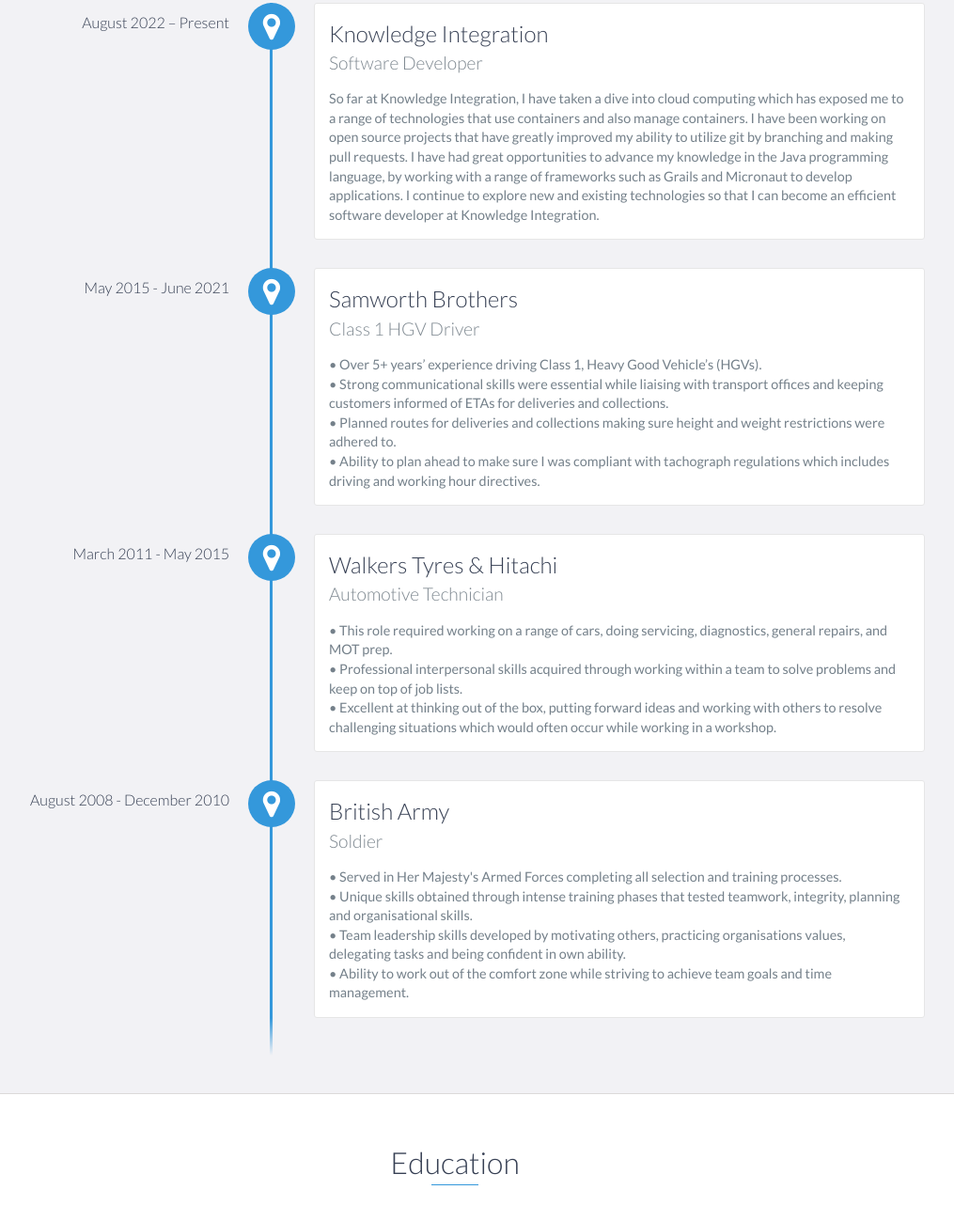
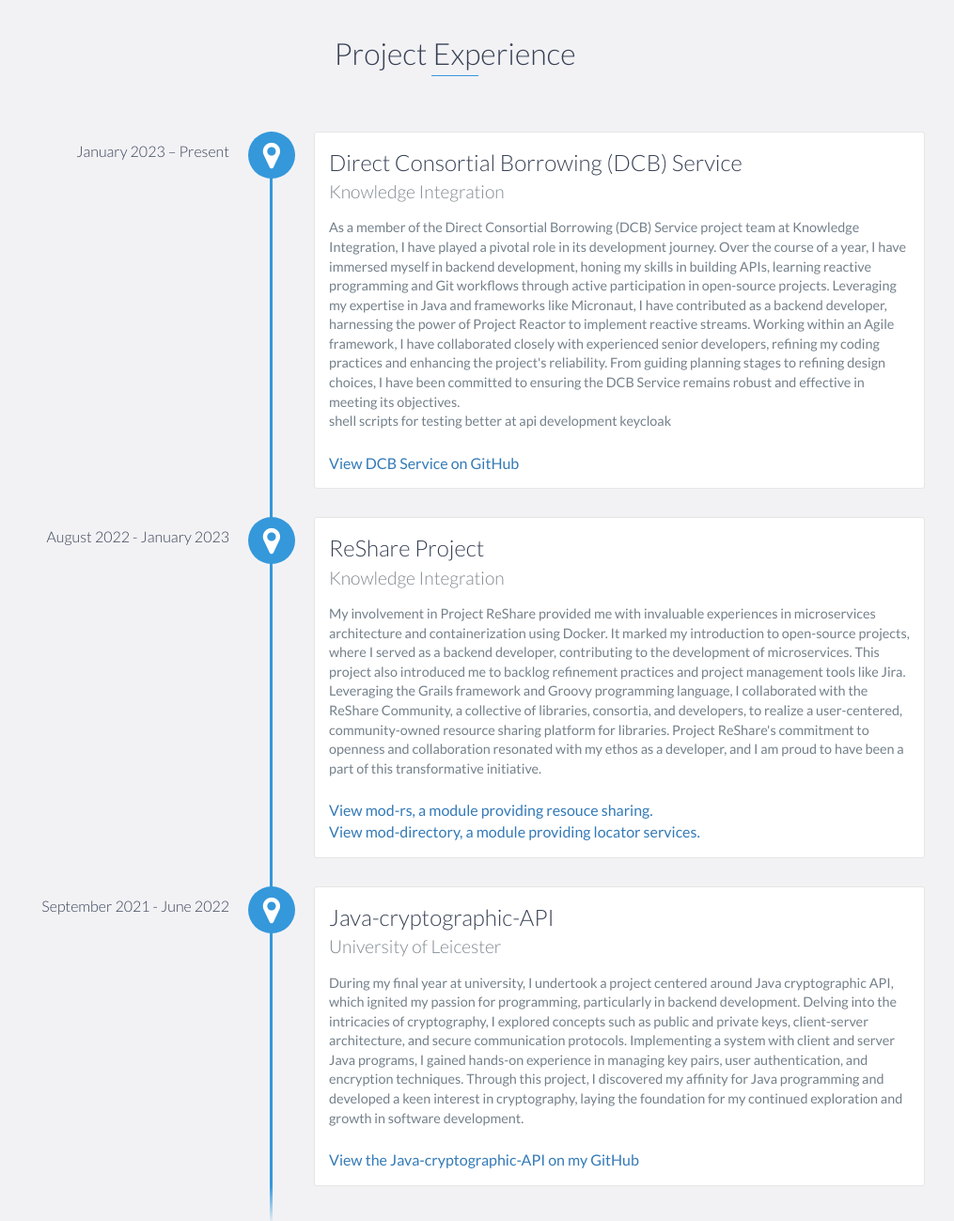
Before and after one commit to alexsjcott/alexsjcott.github.io, a website: page index.html in a window 1280 px wide. Shown: the part 1264-2563 px from the top of the page at 94% size, without its empty margins (156-1171 px from the left). Drawn offline with nearby package versions, Linux system fonts and the light colour scheme.

Commit message:
refactor: change text mostly

```diff
--- a/index.html
+++ b/index.html
@@ -50,7 +50,7 @@
         <div id="lead-content">
             <h1>Alex Scott</h1>
             <h2>Software Developer</h2>
-            <a href="./docs/alex-scott-cv.pdf" class="btn-rounded-white" download>Download Resume</a>
+            <a href="./docs/alex_scott_cv.pdf" class="btn-rounded-white" download>Download Resume</a>
         </div>
         <!-- End #lead-content -->
 
@@ -73,7 +73,13 @@
                 </div>
                 <div class="col-md-8">
                     <p>
-I am a First-Class Honours Computer Science MSc graduate. Not only do I have a passion for software development but I have a desire to further improve my skills at a professional level. I have experience in team projects which has given me knowledge of the software development lifecycle and awareness of Agile methodology. My personal strengths include; succinct communication, effective team-working skills and strong organisational skills. My commitment to personal development has been essential in graduating from university and I am excited to continually improve my technical and non-technical skills in a professional working environment.
+                        Why I am unique?
+                        Answer common questions of interviewers. Do that on my CV
+                        A First-Class Honors Computer Science MSc graduate, I am deeply passionate about software development and dedicated to achieving excellence in every endeavor. In my role as a Software Developer at Knowledge Integration, I have immersed myself in cloud computing, mastering Java programming and agile methodologies. Through collaborative projects and open-source contributions, I've refined my skills in containerization, Git workflows, and frameworks like Grails and Micronaut.
+                    </p>
+                    <br>
+                    <p>
+                        With over five years of experience as a Class 1 HGV Driver, coupled with a background as an Automotive Technician and former British Army member, I possess strong communication, problem-solving, and leadership abilities. My diverse skill set, combined with a solid foundation in computer science, uniquely positions me to excel as a more senior software engineer. I am eager to bring my expertise to complex projects, delivering impactful solutions and driving innovation. Thank you for considering my profile—I eagerly anticipate the opportunity to contribute meaningfully to more software projects.
                     </p>
                 </div>
             </div>
@@ -82,63 +88,39 @@
     <!-- End #about -->
 
     <div id="experience" class="background-alt">
-        <h2 class="heading">Experience</h2>
+    <h2 class="heading">Project Experience</h2>
         <div id="experience-timeline">
-            <div data-date="August 2022 – Present">
-                <h3>Knowledge Integration</h3>
-                <h4>Software Developer</h4>
-                <p>
-                    So far at Knowledge Integration, I have taken a dive into cloud computing which has exposed me to a range of technologies that use containers and also manage containers. I have 				been working on open source projects that have greatly improved my ability to utilize git by branching and making pull requests. I have had great opportunities to advance my knowledge in the Java programming language, by working with a range of frameworks such as Grails and Micronaut to develop applications. I continue to explore new and existing technologies so that I can become an efficient software developer at Knowledge Integration.
-                </p>
+            <div data-date="January 2023 – Present">
+            <h3>Direct Consortial Borrowing (DCB) Service</h3>
+            <h4>Knowledge Integration</h4>
+            <p>
+            As a member of the Direct Consortial Borrowing (DCB) Service project team at Knowledge Integration, I have played a pivotal role in its development journey. Over the course of a year, I have immersed myself in backend development, honing my skills in building APIs, learning reactive programming and Git workflows through active participation in open-source projects. Leveraging my expertise in Java and frameworks like Micronaut, I have contributed as a backend developer, harnessing the power of Project Reactor to implement reactive streams. Working within an Agile framework, I have collaborated closely with experienced senior developers, refining my coding practices and enhancing the project's reliability. From guiding planning stages to refining design choices, I have been committed to ensuring the DCB Service remains robust and effective in meeting its objectives.            <br>
+            shell scripts for testing
+            better at api development
+            keycloak
+            </p>
+            <br>
+            <a href="https://github.com/openlibraryenvironment/dcb-service" target="_blank">View DCB Service on GitHub</a>
             </div>
-
-            <div data-date="May 2015 - June 2021">
-                <h3>Samworth Brothers</h3>
-                <h4>Class 1 HGV Driver</h4>
-		<p>
-		• Over 5+ years’ experience driving Class 1, Heavy Good Vehicle’s (HGVs).
-		</p>
-		<p>
-		• Strong communicational skills were essential while liaising with transport offices and keeping customers informed of ETAs for deliveries and collections.
-		</p>
-		<p>
-		• Planned routes for deliveries and collections making sure height and weight restrictions were adhered to.
-		</p>
-		<p>
-		• Ability to plan ahead to make sure I was compliant with tachograph regulations which includes driving and working hour directives.
-		</p>
+            <div data-date="August 2022 - January 2023">
+            <h3>ReShare Project</h3>
+            <h4>Knowledge Integration</h4>
+            <p>
+            My involvement in Project ReShare provided me with invaluable experiences in microservices architecture and containerization using Docker. It marked my introduction to open-source projects, where I served as a backend developer, contributing to the development of microservices. This project also introduced me to backlog refinement practices and project management tools like Jira. Leveraging the Grails framework and Groovy programming language, I collaborated with the ReShare Community, a collective of libraries, consortia, and developers, to realize a user-centered, community-owned resource sharing platform for libraries. Project ReShare's commitment to openness and collaboration resonated with my ethos as a developer, and I am proud to have been a part of this transformative initiative.            </p>
+            <br>
+            </p>
+            <a href="https://github.com/openlibraryenvironment/mod-rs" target="_blank">View mod-rs, a module providing resouce sharing.</a>
+            <br>
+            <a href="https://github.com/openlibraryenvironment/mod-directory" target="_blank">View mod-directory, a module providing locator services.</a>
             </div>
-
-            <div data-date="March 2011 - May 2015">
-                <h3>Walkers Tyres & Hitachi</h3>
-                <h4>Automotive Technician</h4>
-		<p>
-	    	• This role required working on a range of cars, doing servicing, diagnostics, general repairs, and MOT prep.
-		</p>
-		<p>
-   		• Professional interpersonal skills acquired through working within a team to solve problems and keep on top of job lists.
-		</p>
-		<p>
-	   	• Excellent at thinking out of the box, putting forward ideas and working with others to resolve challenging situations which would often occur while working in a workshop.
-		</p>
-            </div>
-
-	    <div data-date="August 2008 - December 2010">
-                <h3>British Army</h3>
-                <h4>Soldier</h4>
-                <p>
-		• Served in Her Majesty's Armed Forces completing all selection and training processes.
-                </p>
-                <p>
-                • Unique skills obtained through intense training phases that tested teamwork, integrity, planning and organisational skills.
-		</p>
-		<p>
-		• Team leadership skills developed by motivating others, practicing organisations values, delegating tasks and being confident in own ability.
-		</p>
-		<p>
-		• Ability to work out of the comfort zone while striving to achieve team goals and time management.
-		</p>
-
+            <div data-date="September 2021 - June 2022">
+            <h3>Java-cryptographic-API</h3>
+            <h4>University of Leicester</h4>
+    		<p>
+            During my final year at university, I undertook a project centered around Java cryptographic API, which ignited my passion for programming, particularly in backend development. Delving into the intricacies of cryptography, I explored concepts such as public and private keys, client-server architecture, and secure communication protocols. Implementing a system with client and server Java programs, I gained hands-on experience in managing key pairs, user authentication, and encryption techniques. Through this project, I discovered my affinity for Java programming and developed a keen interest in cryptography, laying the foundation for my continued exploration and growth in software development.
+    		</p>
+            <br>
+            <a href="https://github.com/alexjscott/Java-cryptographic-API" target="_blank">View the Java-cryptographic-API on my GitHub</a>
             </div>
         </div>
     </div>
@@ -239,7 +221,7 @@
     <!-- End #education -->
 
     <div id="projects" class="background-alt">
-        <h2 class="heading">Projects</h2>
+        <h2 class="heading">My projects</h2>
         <div class="container">
             <div class="row">
                 <div class="project shadow-large">
```
Also changed, not shown: 1 other file.
